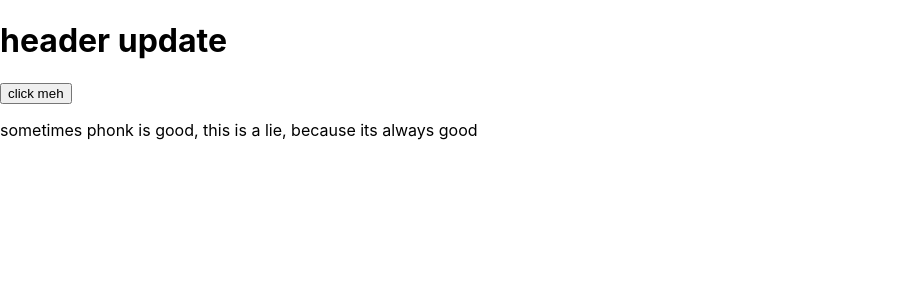
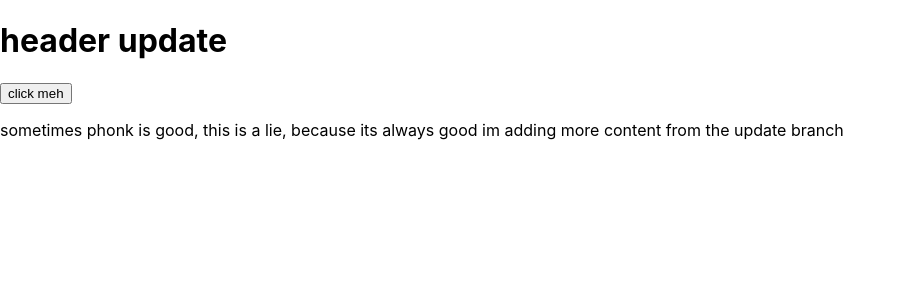
Before and after one commit to Fluffy-Lion/g-flow, a React (Create React App) app: page / in a window 1280 px wide. Shown: the top 300 px of the page, without its empty margins (0-906 px from the left). Built offline with nearby package versions, Linux system fonts and the light colour scheme.

Commit message:
from update branch

```diff
--- a/src/App.js
+++ b/src/App.js
@@ -9,6 +9,7 @@ const App = () => {
         <button>click meh</button>
         <p>
           sometimes phonk is good, this is a lie, because its always good
+          im adding more content from the update branch
         </p>
       </div>
     </div>
```
